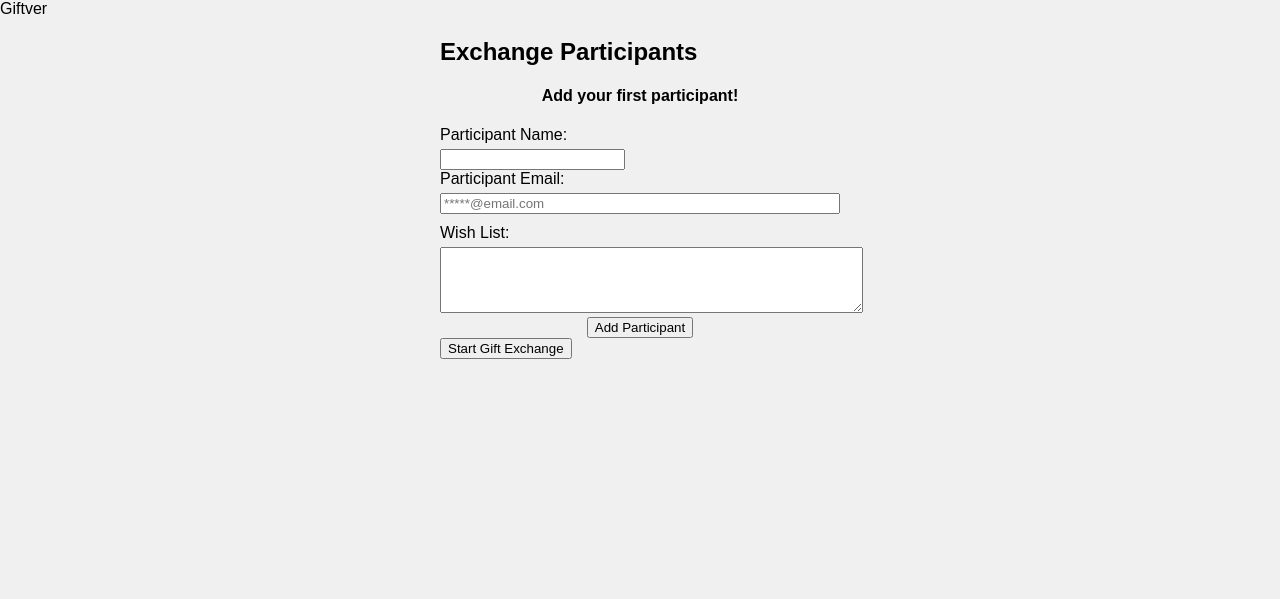
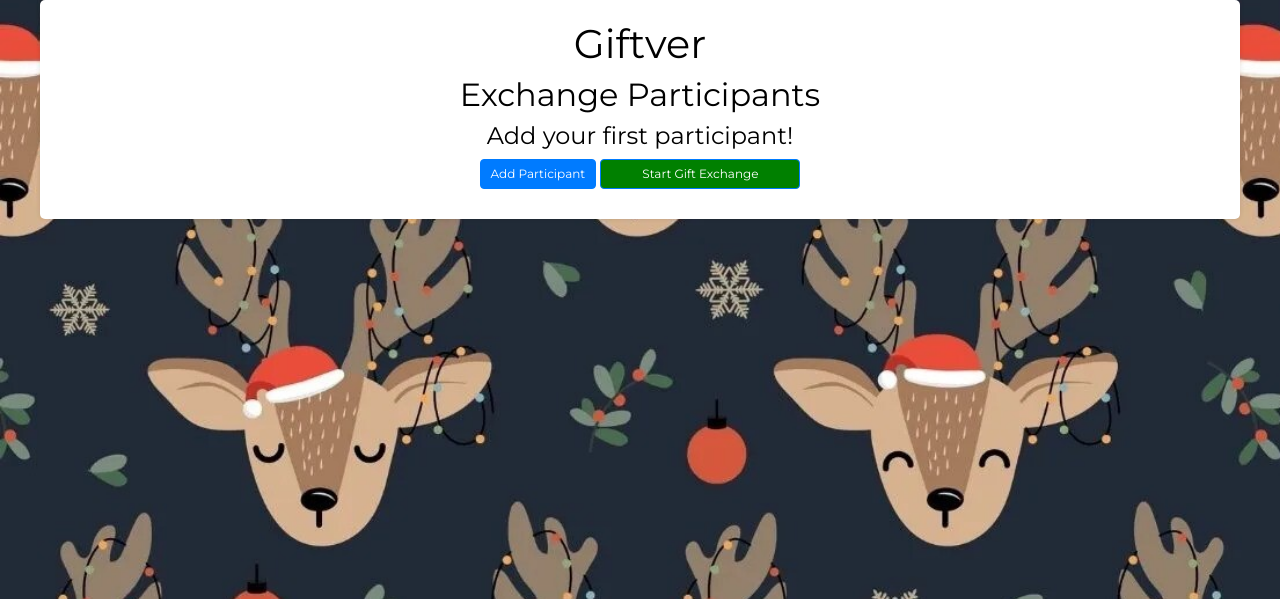
Before and after one commit to Ryan-Zhang-J3/Giftver, a Flask app: page / in a window 1280 px wide. Shown: the top 599 px of the page. Run offline with Flask 3, Linux system fonts and the light colour scheme; some libraries are stand-ins or nearby versions.

Commit message:
final commit:

```diff
--- a/app.py
+++ b/app.py
@@ -54,8 +54,14 @@ def is_valid_email(email):
     return re.match(pattern, email)
 
 #Adding Participant
-@app.route('/', methods=['POST', 'GET'])
+@app.route('/', methods=['GET'])
 def index():
+    if request.method == 'GET':
+        participants = ParticipantList.query.order_by(ParticipantList.date_created).all()
+        return render_template('index.html', participants=participants)
+
+@app.route('/add_participant', methods=['GET', 'POST'])
+def add_participant():
     if request.method == 'POST':
         name = request.form['name']
         participant_content = request.form['content']
@@ -70,12 +76,6 @@ def index():
 
         new_participant = ParticipantList(content=participant_content, name=name)
 
-        # Check if 'wishlist' key is present in the form data
-        participant_wishlist = request.form.get('wishlist')
-        if participant_wishlist:
-            new_wishlist = Wishlist(wishlist_content=participant_wishlist)
-            new_participant.wishlist = new_wishlist
-
         try:
             db.session.add(new_participant)
             db.session.commit()
@@ -83,8 +83,8 @@ def index():
         except:
             return 'Error adding participant'
     else:
-        participants = ParticipantList.query.order_by(ParticipantList.date_created).all()
-        return render_template('index.html', participants=participants)
+        return render_template('add_participant.html')
+
 
 #Deleting Participant
 @app.route('/delete/<int:id>')
--- a/static/css/main.css
+++ b/static/css/main.css
@@ -1,49 +1,103 @@
-body, html {
-    margin: 0;
-    font-family: sans-serif;
-    background-color: #f0f0f0;
+@import url('https://fonts.googleapis.com/css2?family=Montserrat:wght@400;700&display=swap');
+
+
+body {
+    background-image: url('ezgif.com-crop.jpg');
+    background-size: cover;
+    background-position: center;
+    background-repeat: no-repeat;
 }
 
 .content {
     margin: 0 auto;
-    width: 400px;
+    width: 1200px;
+    padding: 20px;
+    background-color: #fff;
+    border-radius: 5px;
+    box-shadow: 0px 0px 5px rgba(0, 0, 0, 0.1);
+    display: flex;
+    flex-direction: column;
+    align-items: center;
+    font-family: 'Montserrat', sans-serif;
+    color: black;
   }
 
-table, td, th {
-    border: 1px solid #aaa;
+  .table-container {
+    overflow-x: auto;
   }
 
   table {
+    width: 100%;
+    table-layout: fixed;
     border-collapse: collapse;
-    width: 100%;
-    margin-top: 20px;
+    color: black;
+  }
+
+  th, td {
+    text-align: center;
+    padding: 5px;
+    white-space: nowrap;
+    border: 1px solid #ddd;
   }
 
   th {
-    height: 30px;
+    background-color: grey;
   }
 
-td {
-    text-align: center;
-    padding: 5px;
-}
-
-.form {
-    margin-top: 20px;
+  .form-group {
+    text-align: left;
+    margin-bottom: 10px;
   }
 
   label {
     display: block;
-    margin-bottom: 5px;
+    font-size: 20px;
+    margin-bottom: 0;
   }
 
-#content, #wishList {
+  input,
+  textarea {
     width: 100%;
-    box-sizing: border-box;
+    padding: 10px;
+    font-size: 16px;
+    border-radius: 5px;
+    border: 1px solid #ddd;
     margin-bottom: 10px;
   }
 
-.form input[type="submit"] {
-    display: block;
-    margin: 0 auto;
+  input,
+  textarea {
+    width: 100%;
+    padding: 10px;
+    font-size: 16px;
+    border-radius: 5px;
+    border: 1px solid #ddd;
   }
+
+  .btn {
+    padding: 5px 10px;
+    font-size: 12px;
+  }
+
+  .btn-primary {
+    color: #fff;
+    background-color: #007bff;
+  }
+
+  .btn-primary:hover {
+    background-color: #0056b3;
+  }
+
+  .btn-danger {
+    color: #fff;
+    background-color: #dc3545;
+  }
+
+  .btn-danger:hover {
+    background-color: #c82333;
+  }
+
+  .start-button {
+    width: 200px; /* Adjust the width as needed */
+    background-color: green;
+  }
--- a/templates/base.html
+++ b/templates/base.html
@@ -9,10 +9,14 @@
         <meta http-equiv="X-UA-Compatible" content="IE=edge">
         <meta name="description" content="">
         <meta name="viewport" content="width=device-width, initial-scale=1">
+        <link rel="stylesheet" href="https://stackpath.bootstrapcdn.com/bootstrap/4.3.1/css/bootstrap.min.css" integrity="sha384-ggOyR0iXCbMQv3Xipma34MD+dH/1fQ784/j6cY/iJTQUOhcWr7x9JvoRxT2MZw1T" crossorigin="anonymous">
         <link rel="stylesheet" href = "{{ url_for('static', filename = 'css/main.css')}}"
         {% block head %}{% endblock %}
     </head>
     <body>
         {% block body %}{% endblock %}
+        <script src="https://code.jquery.com/jquery-3.3.1.slim.min.js" integrity="sha384-q8i/X+965DzO0rT7abK41JStQIAqVgRVzpbzo5smXKp4YfRvH+8abtTE1Pi6jizo" crossorigin="anonymous"></script>
+        <script src="https://cdnjs.cloudflare.com/ajax/libs/popper.js/1.14.7/umd/popper.min.js" integrity="sha384-UO2eT0CpHqdSJQ6hJty5KVphtPhzWj9WO1clHTMGa3JDZwrnQq4sF86dIHNDz0W1" crossorigin="anonymous"></script>
+        <script src="https://stackpath.bootstrapcdn.com/bootstrap/4.3.1/js/bootstrap.min.js" integrity="sha384-JjSmVgyd0p3pXB1rRibZUAYoIIy6OrQ6VrjIEaFf/nJGzIxFDsf4x0xIM+B07jRM" crossorigin="anonymous"></script>
     </body>
 </html>
--- a/templates/index.html
+++ b/templates/index.html
@@ -1,15 +1,17 @@
 {% extends 'base.html' %}
 
 {% block head %}
-<h1>Giftver</h1>
 {% endblock %}
 
 {% block body %}
 <div class="content">
+    <h1 style="text-align: center" >Giftver</h1>
 	<h2>Exchange Participants</h2>
+
 	{% if participants|length < 1 %}
 	<h4 style="text-align: center">Add your first participant!</h4>
 	{% else %}
+	<div class="table-container">
 		<table>
 			<tr>
 				<th>Name</th>
@@ -21,25 +23,25 @@
 				<td>{{ participant.name }}</td>
 				<td>{{ participant.content }}</td>
 				<td>
-                <a href="/delete/{{participant.id}}">Remove from Exchange</a>
-                <a href="/update/{{participant.id}}">Edit Participant</a>
+					<div class="action-buttons">
+						<div>
+							<a href="/delete/{{participant.id}}" class="btn btn-danger">Remove from Exchange</a>
+						</div>
+						<div>
+							<a href="/update/{{participant.id}}" class="btn btn-primary">Edit Participant</a>
+						</div>
+					</div>
 				</td>
 			</tr>
 			{% endfor %}
 		</table>
+	</div>
 	{% endif %}
-    <form action="/" method="POST" class="form">
-        <label for="name">Participant Name:</label>
-        <input type="text" name="name" id="name" required>
-        <label for="content">Participant Email:</label>
-        <input type="text" name="content" id="content" placeholder="*****@email.com" required>
-        <label for="wishlist">Wish List:</label>
-        <textarea id="wishlist" name="wishList" rows="4" cols="50" value=""></textarea>
-        <br>
-        <input type="submit" value="Add Participant">
-    </form>
 	<form action="/start_gift_exchange" method="GET">
-        <input type="submit" value="Start Gift Exchange">
+		<div class="form-group">
+            <a href="/add_participant" class="btn btn-primary">Add Participant</a>
+			<button type="submit" class="btn btn-primary start-button">Start Gift Exchange</button>
+		</div>
 	</form>
 </div>
 {% endblock %}
--- a/templates/update.html
+++ b/templates/update.html
@@ -1,11 +1,11 @@
 {% extends 'base.html' %}
 
 {% block head %}
-<h1>Giftver</h1>
 {% endblock %}
 
 {% block body %}
 <div class="content">
+    <h1>Giftver</h1>
     <h2>Update Participant</h2>
     <div class="form">
         <form action="/update/{{ participant.id }}" method="POST">
```
Also changed, not shown: templates/add_participant.html (added, +34 -0 lines), instance/participant_list.db, static/css/ezgif.com-crop.jpg (added), 2 other files. Lines whose indentation alone changed are shown as unchanged.
